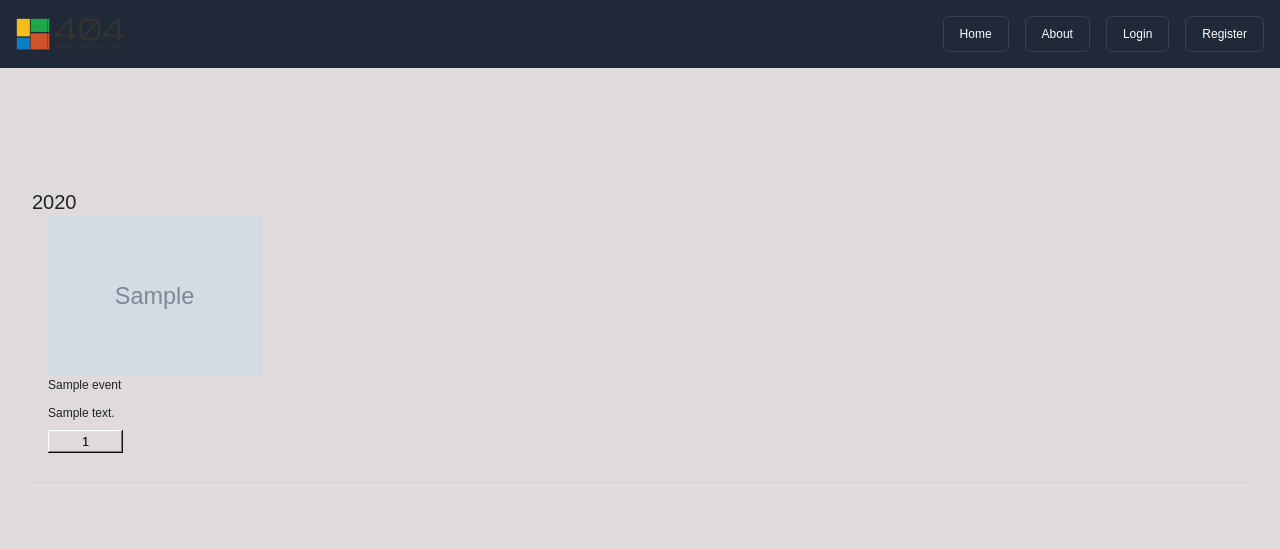
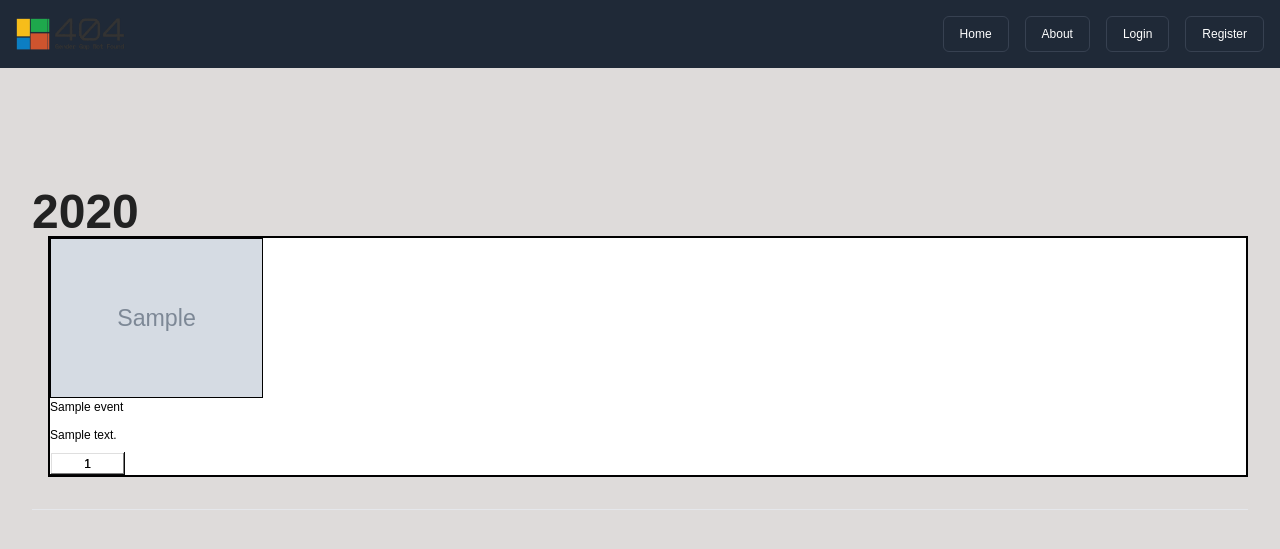
Before and after one commit to tgrey2024/2503-hackathon-team1, a Django app: template timeline/templates/timeline/timeline.html in a window 1280 px wide. Shown: the top 549 px of the page. Run offline with Django 5.2, Linux system fonts and the light colour scheme; the template is opened without the code that fills it: most values are stand-ins (such as "Sample title", 1, 10 or a date in 2020); grey boxes marked "Sample" are stand-in pictures; some libraries are stand-ins or nearby versions.

Commit message:
timeline fix

```diff
--- a/static/js/script.js
+++ b/static/js/script.js
@@ -42,13 +42,13 @@ document.addEventListener("DOMContentLoaded", () => {
         // Update heart icon
         const iconElement = button.querySelector("span:first-child");
         if (data.honoured) {
-          iconElement.className = "icon-[tabler--mug-filled] size-5";
+          iconElement.className = "icon-[tabler--mug-filled] size-5 text-black";
         } else {
-          iconElement.className = "icon-[tabler--mug] size-5";
+          iconElement.className = "icon-[tabler--mug] size-5 text-black";
         }
 
         // Update count
-        const countElem = button.querySelector(".honour-count");
+        const countElem = button.querySelector(".honour-count text-black");
         if (countElem) {
           countElem.textContent = data.honour_count;
         }
--- a/timeline/templates/timeline/timeline.html
+++ b/timeline/templates/timeline/timeline.html
@@ -2,10 +2,6 @@
 {% load static %}
 
 {% block title %}Timeline{% endblock %}
-
-{% block extra_css %}
-<link rel="stylesheet" href="{% static 'css/timeline.css' %}">
-{% endblock %}
 
 {% block content %}
 <ul class="timeline timeline-snap-icon max-md:timeline-compact timeline-vertical timeline-centered">
@@ -18,42 +14,42 @@
         </div>
         {% if forloop.counter|divisibleby:2 %}
         <div class="timeline-end mt-6 px-1 md:mt-8">
-            <div class="text-black-700 text-xl font-normal">{{ event.year }}</div>
+            <div class="text-black-700 text-5xl font-bold">{{ event.year }}</div>
         </div>
         <div class="timeline-start me-4 mb-8 w-full">
         {% else %}
         <div class="timeline-start me-4 mt-8 max-md:pt-2">
-            <div class="text-black-700 text-xl font-normal"">{{ event.year }}</div>
+            <div class="text-black-700 text-5xl font-bold">{{ event.year }}</div>
         </div>
         <div class="timeline-end ms-4 mb-8">
         {% endif %}
             <div class="card">
-                <div class="card-body gap-2">
+                <div class="card-body bg-white border-2 border-black gap-2">
                     <!--Image -->
                     {% if event.image %}
                     <div class="card-image w-full">
-                        <img src="{{ event.image.url }}" alt="{{ event.event }}" class="h-40">
+                        <img src="{{ event.image.url }}" alt="{{ event.event }}" class="h-40 border border-black">
                     </div>
                     {% endif %}
 
                     <!--Title -->
-                    <h5 class="card-title mb-2.5">{{ event.event }}</h5>
+                    <h5 class="card-title mb-2.5 text-black">{{ event.event }}</h5>
 
                     <!--Description-->
-                    <p>{{ event.description }}</p>
+                    <p class="text-black">{{ event.description }}</p>
 
                     <!--Honour button-->
                     <div class="honour-container flex justify-start mt-2">
-                        <button class="honour-btn btn btn-ghost btn-sm {% if event.user_has_honoured %}honoured{% endif %}"
+                        <button class="honour-btn btn btn-ghost btn-sm bg-transparent rounded-none {% if event.user_has_honoured %}honoured{% endif %}"
                                 data-timeline-id="{{ event.id }}"
                                 data-honour-count="{{ event.honour_count }}">
                             <!-- Heart icon: filled if honoured -->
                             {% if event.user_has_honoured %}
-                            <span class="icon-[tabler--mug-filled] size-5"></span>
+                            <span class="icon-[tabler--mug-filled] size-5 text-black"></span>
                             {% else %}
-                            <span class="icon-[tabler--mug] size-5"></span>
+                            <span class="icon-[tabler--mug] size-5 text-black"></span>
                             {% endif %}
-                            <span class="honour-count">{{ event.honour_count }}</span>
+                            <span class="honour-count text-black">{{ event.honour_count }}</span>
                         </button>
                     </div>
                 </div>
```
